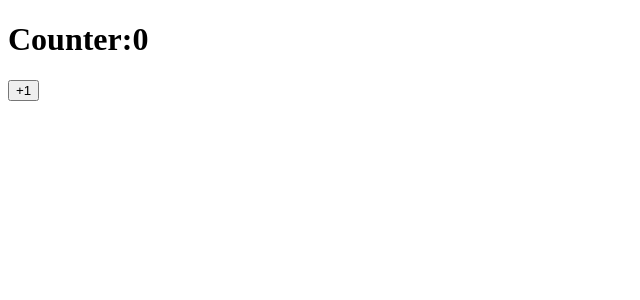
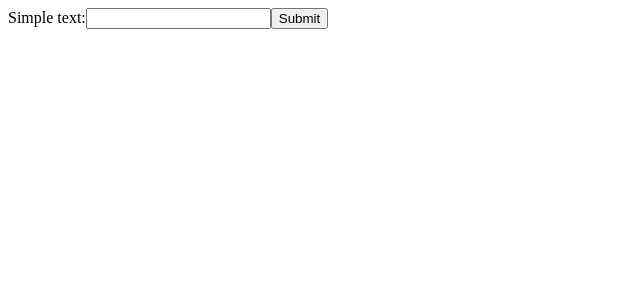
Before and after one commit to RomanovRoma/react-typescript, a React (Create React App) app: page / in a window 1280 px wide. Shown: the top 300 px of the page, without its empty margins (0-640 px from the left). Built offline with nearby package versions, Linux system fonts and the light colour scheme.

Commit message:
add typing of Events

```diff
--- a/src/App.tsx
+++ b/src/App.tsx
@@ -1,59 +1,71 @@
 import React, { Component } from 'react';
 
-type CounterState = {
-  count: number
-}
+// type CounterState = {
+//   count: number
+// }
 
-type CounterProps = {
-  title?: string,
-}
+// type CounterProps = {
+//   title?: string,
+// }
 
-class Counter extends Component<CounterProps, CounterState> {
+// class Counter extends Component<CounterProps, CounterState> {
 
-  constructor(props: CounterProps) {
-    super(props)
+//   state = {
+//     count: 0
+//   }
 
-    this.state = {
-      count: 0
-    }
+//   handleClick = (e: React.MouseEvent<HTMLButtonElement | HTMLAnchorElement>) => {
+//     console.log(`${e.clientX}${e.clientY}`)
+//     this.setState(({ count }) => ({
+//       count: ++count
+//     }))
+//   }
+
+//   render() {
+
+//     return (
+//       <div>
+//         <h1>{this.props.title}{this.state.count}</h1>
+//         <button onClick={this.handleClick}>+1</button>
+//         <a href="#" onClick={this.handleClick}>Link</a>
+//       </div>
+//     )
+//   }
+// }
+
+class Form extends Component<{}, {}> {
+
+  handleFocus = (e: React.FocusEvent<HTMLInputElement>) => {
+    console.log(e.currentTarget)
   }
 
-  static defaultProps: CounterProps = {
-    title: "Default counter:"
+  handleSubmit = (e: React.FormEvent<HTMLFormElement>) => {
+    e.preventDefault()
+    console.log('Submitted!')
   }
 
-  static getDerivedStateFromProps(props: CounterProps, state: CounterState): CounterState | null {
-    return false ? { count: 2 } : null
-  }
-
-  componentDidMount(): void {
-
-  }
-
-  shouldComponentUpdate(nextProps: CounterProps, nextState: CounterState): boolean {
-    return true
-  }
-
-  handleClick = () => {
-    this.setState(({ count }) => ({
-      count: ++count
-    }))
-
-    // this.state.count = ++count
+  handleCopy = (e: React.ClipboardEvent<HTMLInputElement>) => {
+    console.log('Coppied!')
   }
 
   render() {
-    // this.props.title = ''
-
     return (
-      <div>
-        <h1>{this.props.title}{this.state.count}</h1>
-        <button onClick={this.handleClick}>+1</button>
-      </div>
-    )
+      <form onSubmit={this.handleSubmit}>
+        <label>
+          Simple text:
+          <input
+            onFocus={this.handleFocus}
+            onCopy={this.handleCopy}
+            type="text"
+            name="text"
+          />
+        </label>
+        <button type="submit">Submit</button>
+      </form>
+    );
   }
 }
 
-const App = () => <Counter title="Counter:" />
+const App:React.FC = () => <Form />
 
 export default App;
```
Also changed, not shown: 1 other file (tests, documents, lock files or other folders).
